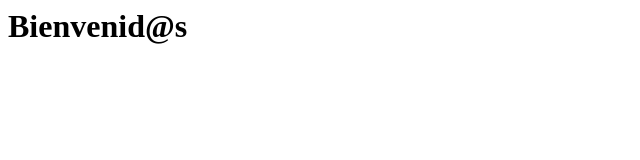
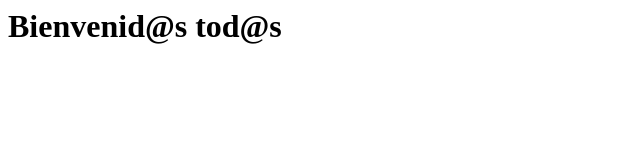
Before and after one commit to lrelosegui/git-thinktic, a plain HTML site: page index.html in a window 1280 px wide. Shown: the whole page, without its empty margins (0-640 px from the left). Drawn offline with Linux system fonts and the light colour scheme.

Commit message:
subido index.html

```diff
--- a/index.html
+++ b/index.html
@@ -3,6 +3,6 @@
 		<title>Página de prueba</title>
 	</head>
 	<body>
-		<h1>Bienvenid@s</h1>
+		<h1>Bienvenid@s tod@s</h1>
 	</body>
 </html>
```
